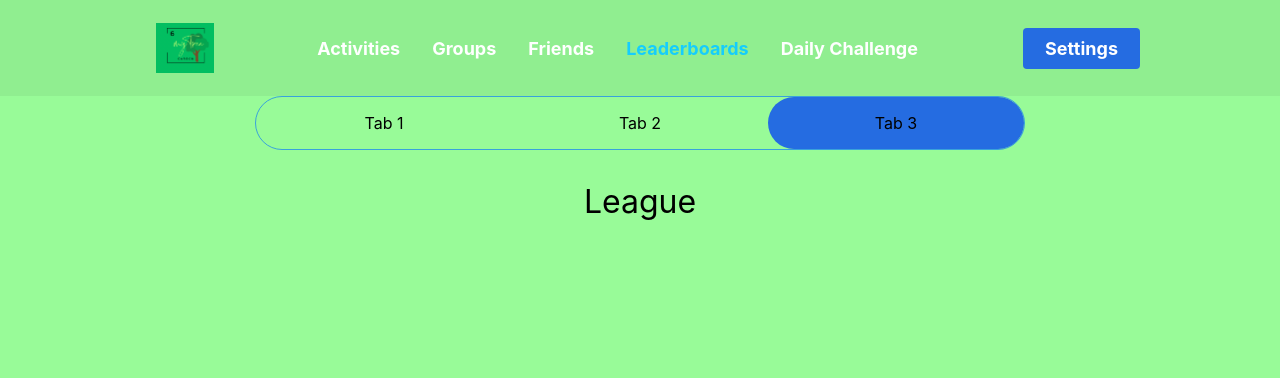
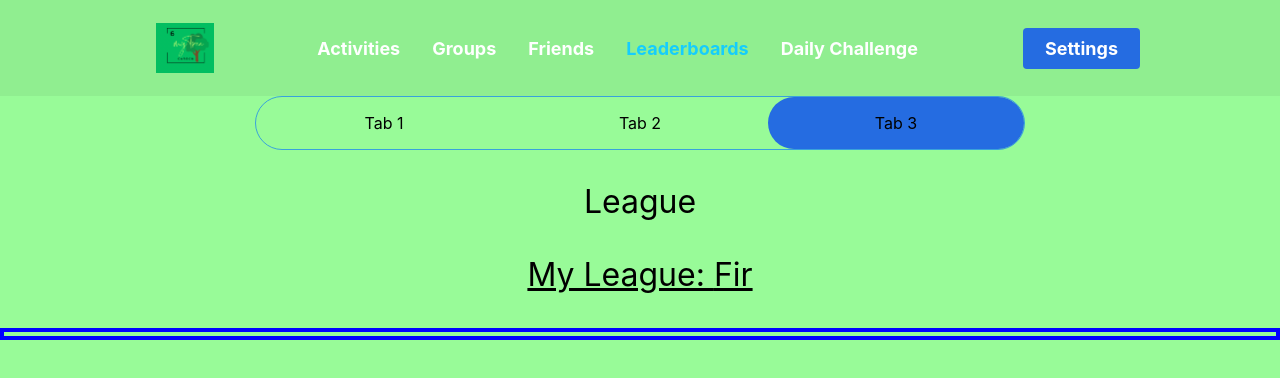
Before and after one commit to bdgillis/CS307-myTree, a React (Create React App) app in the folder react-node-app/client/: page /leaderboards in a window 1280 px wide. Both pictures are taken after a click on the item "Tab 3". Shown: the top 378 px of the page. Built offline with nearby package versions, Linux system fonts and the light colour scheme; no server answers.

Commit message:
league leaderboard

```diff
--- a/react-node-app/client/src/App.css
+++ b/react-node-app/client/src/App.css
@@ -14,6 +14,12 @@
     margin: 0;
    }
 
+.TableLeader {
+  font-size: 2em;
+  color: green;
+  font-weight: 1;
+
+}
 
 /* Tab Navigation */
 ul.nav {
@@ -208,6 +214,7 @@ label {
   justify-content: space-evenly;
 }
 
+
 .inputs {
   border-radius: 4px;
   background-color: #73ee73;
@@ -216,3 +223,30 @@ label {
   height: 25px;
 
 }
+
+
+.league-box {
+  display: flex;
+  text-decoration: underline;
+
+  flex-direction: column;
+  width:min-content + 1;
+  height:fit-content + 1;
+  padding: 2px 4px;
+  overflow-y: scroll;
+  overflow-x: auto;
+
+}
+
+.box {
+  display: flex;
+  flex-direction: column;
+  width:min-content + 1;
+  height:fit-content;
+  border: 4px solid blue;
+  padding: 2px 4px;
+  overflow-y: scroll;
+  overflow-x: auto;
+  -webkit-text-fill-color: white;
+  -webkit-text-stroke: 0.9px black;
+}
--- a/react-node-app/client/src/components/AllTabs/FirstTab.js
+++ b/react-node-app/client/src/components/AllTabs/FirstTab.js
@@ -21,15 +21,14 @@ const FirstTab = () => {
   const user = auth.currentUser;
   const [final, setFinal] = useState(null);
   const [sortOnce, setSortOnce] = useState(null);
+  var finalA = 0;
 
 
-  var i = 0;
   useEffect(() => {
-
-    if(final === 1) {
+    if(finalA === 1) {
       return;
     }
-    setFinal(1);
+    finalA = 1;
     async function getProfileData(uidComp, curUser) {
       if (user) {
           if (user.uid != null){
@@ -46,19 +45,14 @@ const FirstTab = () => {
               }
               const profileData = await response.json();
 
-              setProfileData(profileData); // Set the data in the component's state
-              const couple = [curUser, profileData.carbonScore];
-              scoreData.push(couple);
+
+                setProfileData(profileData); // Set the data in the component's state
+                const couple = [curUser, profileData.carbonScore];
+                scoreData.push(couple);
 
 
 
           } catch (error) {
-            if(!profileData){
-              return;
-            }
-            profileData.carbonScore = 0;
-            const couple = [curUser, profileData.carbonScore];
-            scoreData.push(couple);
 
             console.error('There was an error:', error);
           }
@@ -70,8 +64,7 @@ const FirstTab = () => {
       const getAllData = async () => {
         scoreData.splice(0);
         try {
-          setFinal(0);
-          if(final === 1) {
+          if(final === 0) {
             return;
           }
           setFinal(1);
@@ -88,7 +81,12 @@ const FirstTab = () => {
           setLoadingState(false);
 
           allData.users.forEach((userRecord) => {
-            getProfileData(userRecord.uid, userRecord.displayName);
+            if((!userRecord.displayName) && (userRecord.uid)) {
+              getProfileData(userRecord.uid, userRecord.email);
+            } else if (userRecord.uid && userRecord.email) {
+              getProfileData(userRecord.uid, userRecord.displayName);
+            }
+
           });
 
         } catch (error) {
@@ -112,7 +110,7 @@ const FirstTab = () => {
       return 0;
     }
     else {
-      return (a[1] < b[1]) ? -1 : 1;
+      return (a[1] > b[1]) ? -1 : 1;
     }
   }
 
@@ -123,17 +121,16 @@ const FirstTab = () => {
 
       var sortedArr = scoreData.sort(sortFunction);
 
-      for(i = 0; i < sortedArr.length; i++) {
+      for(let i = 0; i < sortedArr.length; i++) {
         if(i === 0) {
           document.getElementById("printThis").innerHTML = ((number) + ": " + sortedArr[i][0] + ", " + sortedArr[i][1] + "<br/>");
         }
         if(i >= 1) {
-          document.getElementById("printThis").innerHTML += ((number) + ": " + sortedArr[i][0] + ", " + sortedArr[i][1] + "<br/>");
-
           if(sortedArr[i][1] !== sortedArr[i - 1][1]) {
             number = number + 1;
           }
-
+          document.getElementById("printThis").innerHTML += ((number) + ": " + sortedArr[i][0] + ", " + sortedArr[i][1] + "<br/>");
+          document.getElementById("printThis").style.color = "black";
         }
       }
     } catch(error) {
@@ -150,9 +147,10 @@ const FirstTab = () => {
 
 
     <div className="FirstTab">
+
       <p>Users</p>
       {/* First tab content will go here */}
-      <div id="printThis"></div>
+      <p className="box" id="printThis"></p>
 
     </div>
   );
--- a/react-node-app/client/src/components/AllTabs/ThirdTab.js
+++ b/react-node-app/client/src/components/AllTabs/ThirdTab.js
@@ -1,8 +1,206 @@
-import React from "react";
+import React, { useState, useEffect } from 'react'
+import { getAuth, reauthenticateWithRedirect, TotpMultiFactorGenerator } from "firebase/auth";
+import { onAuthStateChanged } from 'firebase/auth';
+import FirstTab from './FirstTab';
+import { FaIgloo } from 'react-icons/fa';
+const scoreData = [];
+var myScore;
+var myScoreUpdated;
+var myLeague;
+
+
 const ThirdTab = () => {
+
+  const [profileData, setProfileData] = useState(null);
+  const [loadingState, setLoadingState] = useState(true);
+  const [allData, setAllData] = useState(true);
+  const [allData2, setAllData2] = useState(true);
+  const [answer, setAnswer] = useState(0);
+
+
+
+  var uid = "null";
+
+  const auth = getAuth();
+  const user = auth.currentUser;
+  const [final, setFinal] = useState(null);
+  const [sortOnce, setSortOnce] = useState(null);
+
+  var finalA = 0;
+  var finalSort = 0;
+
+
+
+  useEffect(() => {
+    if(finalA === 1) {
+      return;
+    }
+    finalA = 1;
+    async function getProfileData(uidComp, curUser) {
+      if (user) {
+
+          try {
+              const response = await fetch(`/api/profile/${uidComp}`, {
+                  method: 'GET'
+              });
+              if (!response.ok) {
+                  throw new Error('Network response was not ok');
+              }
+              const profileData = await response.json();
+
+              setProfileData(profileData); // Set the data in the component's state
+              if(uidComp === user.uid) {
+                myScore = profileData.carbonScore;
+
+              }
+
+              const couple = [curUser, profileData.carbonScore];
+              scoreData.push(couple);
+
+
+
+          } catch (error) {
+            // no profile
+            console.error('There was an error:', error);
+          }
+        }
+    }
+
+
+
+      const getAllData = async () => {
+        scoreData.splice(0);
+        try {
+          if(final === 0) {
+            return;
+          }
+          setFinal(1);
+          const responseOne = await fetch(`/api/FirstTab/`, {
+            method: 'GET'
+          });
+          if (!responseOne.ok) {
+            throw new Error('Network response was not ok');
+          }
+          const allData = await responseOne.json();
+
+          setAllData(allData); // Set the data in the component's state
+
+          setLoadingState(false);
+
+          allData.users.forEach((userRecord) => {
+            getProfileData(userRecord.uid, userRecord.displayName);
+
+          });
+
+        } catch (error) {
+
+          console.error('There was an error:', error);
+        }
+      };
+
+
+      getAllData();
+
+      setAnswer(scoreData);
+
+
+
+  }, []); // The empty dependency array ensures that useEffect runs only once
+
+  const getLeague = () => {
+    let myLeagueTree;
+    if(myScore < 0) {
+      myLeagueTree = "Oak";
+    } else if (myScore >= 0 && myScore < 20) {
+      myLeagueTree = "Maple";
+    } else if (myScore >= 20 && myScore < 40) {
+      myLeagueTree = "Hickory";
+    } else if (myScore >= 40 && myScore < 60) {
+      myLeagueTree = "Spruce";
+    } else if (myScore >= 60 && myScore < 80) {
+      myLeagueTree = "Pine";
+    } else if (myScore >= 80 && myScore < 100) {
+      myLeagueTree = "Cedar";
+    } else {
+      myLeagueTree = "Fir";
+    }
+    myLeague = myLeagueTree;
+    return myLeagueTree;
+
+  }
+
+  function sortFunction(a, b) {
+    if (a[1] === b[1]) {
+      return 0;
+    }
+    else {
+      return (a[1] > b[1]) ? -1 : 1;
+    }
+  }
+
+  function myScoreRange() {
+    if(myScore < 0) {
+      myScoreUpdated = Math.abs(myScore);
+      return -Math.floor(myScoreUpdated / 20) * 20;
+
+    }
+    return Math.ceil(myScore / 20) * 20;
+  }
+
+  function sortArray() {
+
+    try {
+
+      let number = 1;
+      scoreData.sort(sortFunction);
+      let roundUp = myScoreRange();
+      let bottom = roundUp - 20;
+
+      let sortedArr = scoreData.sort(sortFunction);
+      var prev;
+
+      for(let i = 0; i < sortedArr.length; i++) {
+
+        if(sortedArr[i][1] <= roundUp && sortedArr[i][1] >= bottom) {
+          if(number === 1) {
+
+            document.getElementById("printThat").innerHTML = ((number) + ": \t" + sortedArr[i][0] + ", " + sortedArr[i][1] + "<br/>");
+            var prev = sortedArr[i][1];
+            number += 1;
+
+          } else if (number > 1) {
+
+            if(prev === sortedArr[i][1]) {
+              number -= 1;
+            }
+            document.getElementById("printThat").innerHTML += ((number) + ": " + sortedArr[i][0] + ", " + sortedArr[i][1] + "<br/>");
+
+            prev = sortedArr[i][1];
+            number++;
+
+          }
+        }
+
+
+      }
+
+    } catch(error) {
+        console.log(error);
+    }
+
+  }
+  sortArray();
+
+
   return (
     <div className="ThirdTab">
+
       <p>League</p>
+      <p className="league-box">My League: {getLeague()}</p>
+
+      <p className="box" id="printThat"></p>
+
+
     </div>
   );
 };
```
